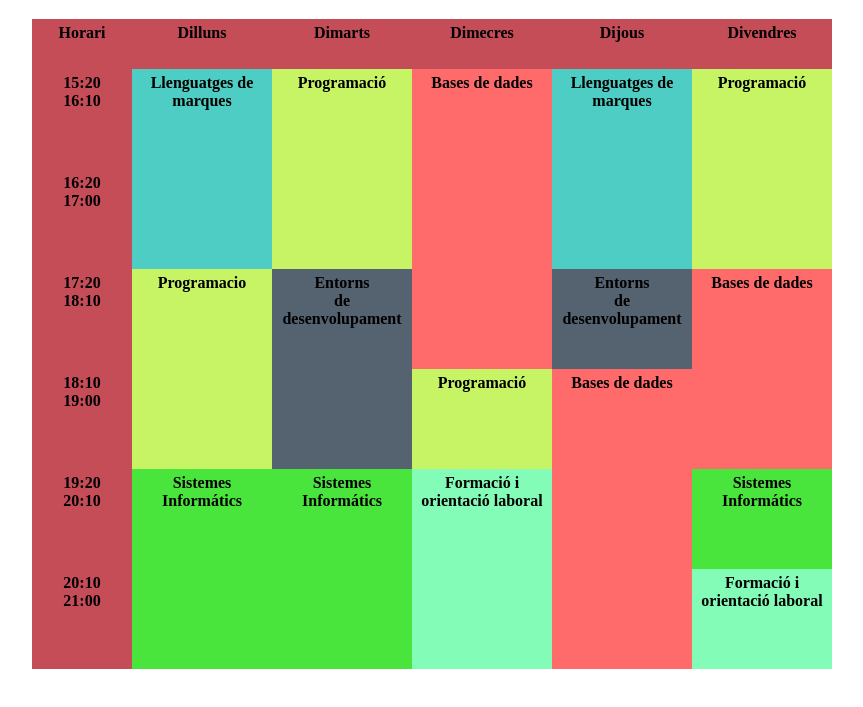
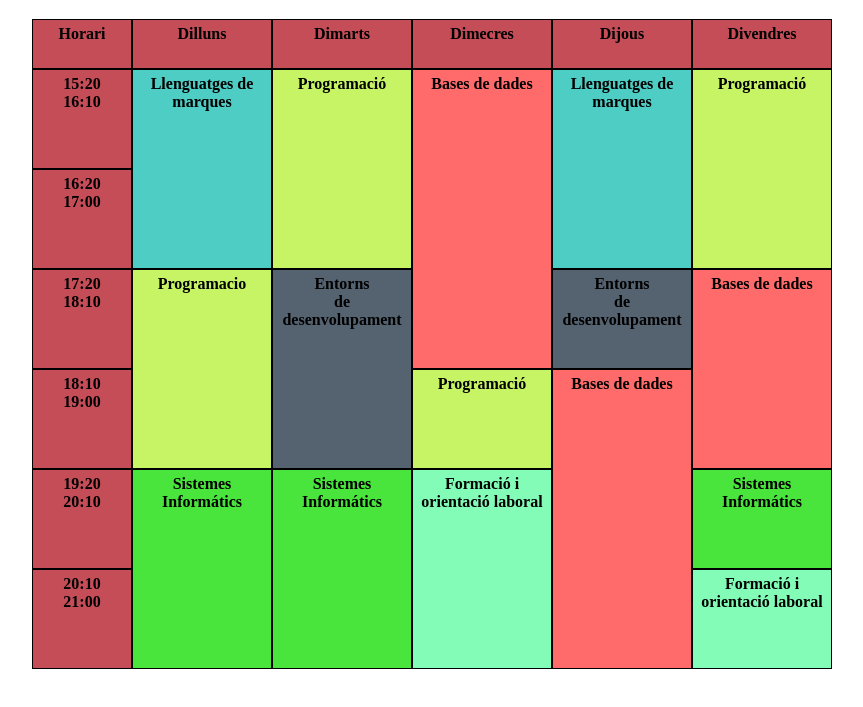
Before and after one commit to aliciavazquezwid/grid, a plain HTML site: page grid_css.html in a window 1280 px wide. Shown: the part 61-768 px from the top of the page, without its empty margins (208-1071 px from the left). Drawn offline with Linux system fonts and the light colour scheme.

Commit message:
Canvis definitius -- no tocar més

```diff
--- a/grid_css.html
+++ b/grid_css.html
@@ -20,7 +20,8 @@
 .grid div{
 	text-align: center;
 	padding:5px;
-<<<<<<< HEAD
+	border:1px solid black
+
 }
 
 .grid{
@@ -39,22 +40,7 @@
 	grid-row-start: span 3;
 }
 
-.horari,.dia1,.dia2,.dia3,.dia4,.dia5,.hora1,.hora2,.hora3,.hora4,.hora5,.hora6{
-	background-color:darkkhaki;
 
-}
-
-.LM{
-	background-color: cadetblue;
-}
-.Programacio{
-	background-color:
-}
-
-.Basesdedades{
-}
-=======
-	border:1px solid black;}
 .unahora{grid-row-start: span 1;}
 .dueshores{grid-row-start:span 2;}
 .treshores{grid-row-start: span 3;}
@@ -65,7 +51,7 @@
 .ede{background-color: #556270;}
 .sistemes{background-color:#49E53D;}
 .fol{background-color: #83FCB7;}
->>>>>>> 6d3e557c50e56cfc16dacd8b25e5016800b3882a
+
 </style>
 </head>
 <body>
```
